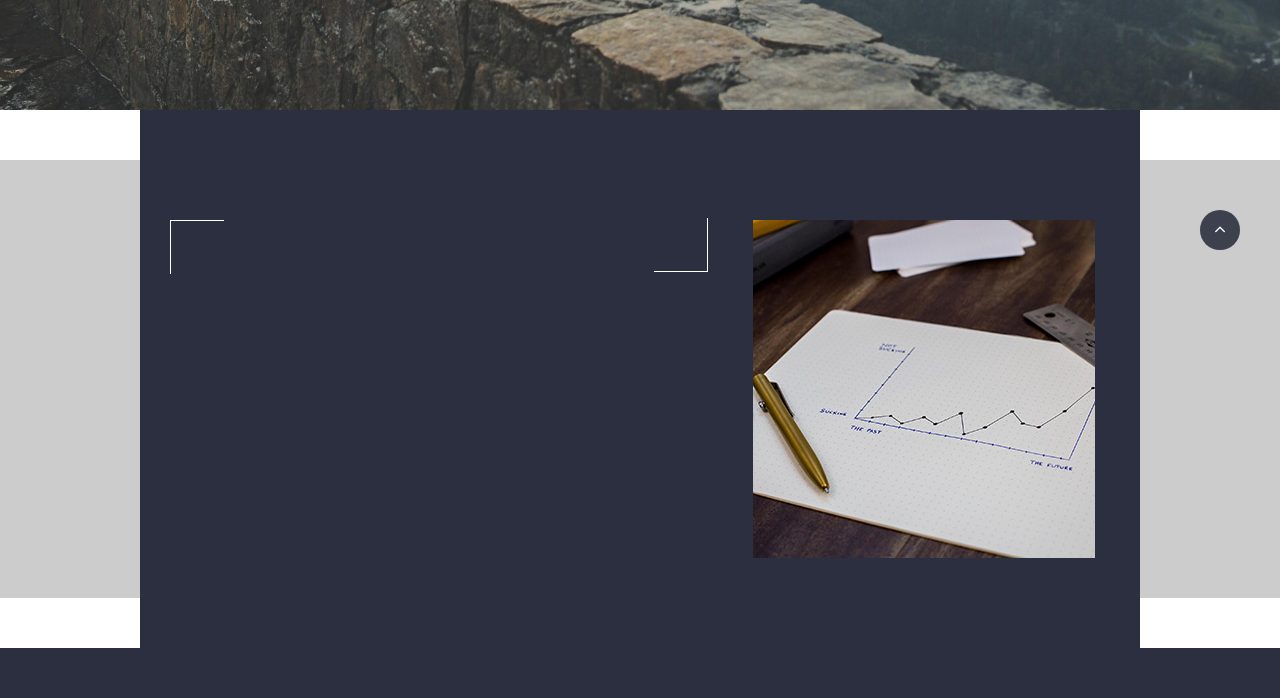
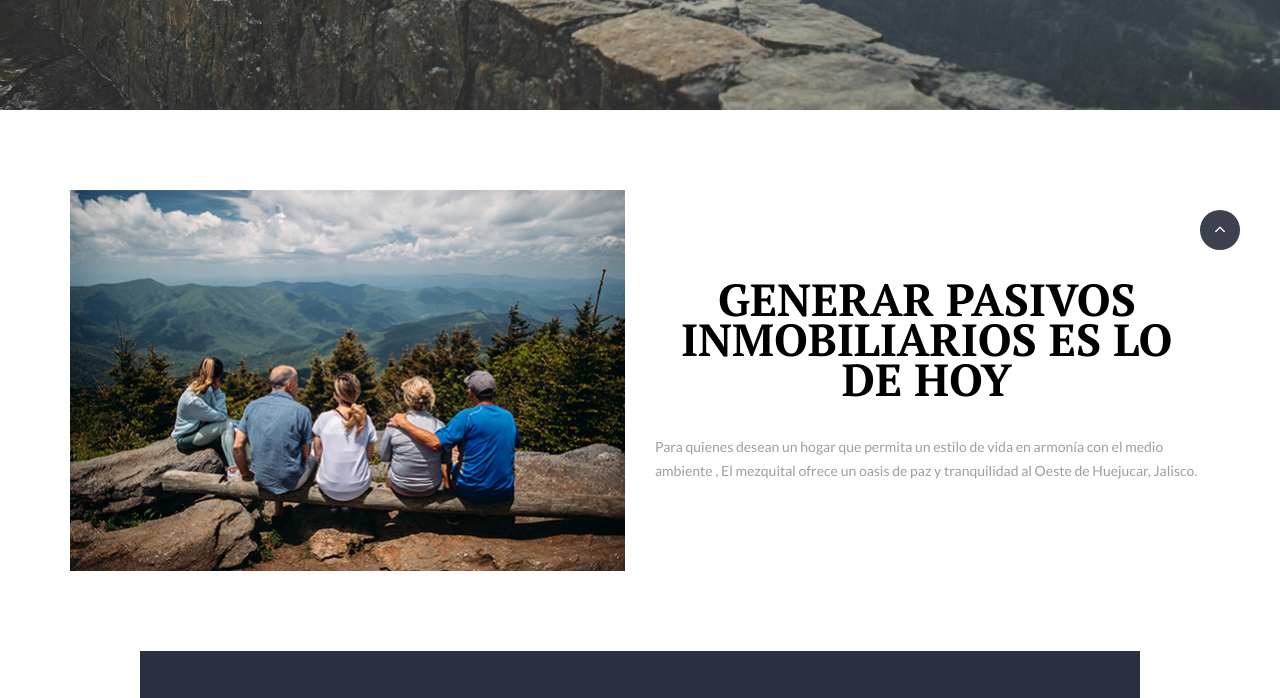
Before and after one commit to esmeralda17/ProyNue, a plain HTML site: page Ubicación.html in a window 1280 px wide. Shown: the part 610-1308 px from the top of the page. Drawn offline with Linux system fonts and the light colour scheme; files whose address does not match are found by name.

Commit message:
Desarrollo de modulo ubicacion
se inserta informacion y mapa de el mezquital

```diff
--- a/Ubicación.html
+++ b/Ubicación.html
@@ -20,26 +20,44 @@
     <script src="header.js" type="text/javascript"></script>
 
     <!-- aqui empieza la seccion -->
-    <section class="bg-displaced-wrap">
+    <section class="section section-sm section-first bg-default text-md-left" style="margin-bottom: 10vh; padding-top: 10vh;">
+      <div class="container">
+        <div class="row row-50 align-items-center justify-content-center justify-content-xl-between">
+          <div class="col-lg-6 text-center wow fadeInUp"><img src="images/familia556x382.jpg" alt="" width="556" height="382"/>
+          </div>
+          <div class="col-lg-6 wow fadeInRight" data-wow-delay=".1s">
+            <div class="box-width-lg-470">
+              <h3><center>GENERAR PASIVOS
+                INMOBILIARIOS ES LO DE HOY</center></h3>
+              <!-- Bootstrap tabs-->
+              <div class="tabs-custom tabs-horizontal tabs-line tabs-line-big tabs-line-style-2 text-center text-md-left" id="tabs-7" >
+                <!-- Nav tabs-->
+
+                <!-- Tab panes-->
+                <div class="tab-content">
+                  <div class="tab-pane fade show active" id="tabs-7-1">
+                    <p>Para quienes desean un hogar que permita un estilo de vida en armonía con el medio ambiente
+                      , El mezquital ofrece un oasis de paz y tranquilidad al Oeste de Huejucar, Jalisco.</p>
+                  </div>
+                </div>
+              </div>
+            </div>
+          </div>
+        </div>
+      </div>
+    </section>
+    <section class="bg-displaced-wrap"style="margin-bottom: 10vh;">
       <div class="bg-displaced-body">
         <div class="container">
           <div class="inset-xl-left-70 inset-xl-right-70">
             <article class="box-cart bg-ebony-clay">
-              <div class="box-cart-image"><img src="images/AboutUS_342x338.jpg" alt="" width="342" height="338"/>
-              </div>
-              <div class="box-cart-body">
-                <blockquote class="blockquote-complex blockquote-complex-inverse">
-                  <h3></h3>
-
-
-                </blockquote>
-                <div class="button-wrap inset-md-left-70"></div>
+              <div class="box-cart-image"><img src="images/mapa-711x524.jpg" alt="" width="342" height="338"/>
               </div>
             </article>
           </div>
         </div>
       </div>
-      <div class="bg-displaced bg-image" style="background-image: url(images/home-1.jpg);"></div>
+      <div class="bg-displaced bg-image" style="background-image: url(images/parallax-1919x527.jpg);"></div>
     </section>
 
 
--- a/header.js
+++ b/header.js
@@ -24,7 +24,7 @@ document.write(`
                           <li class="__slider-header-item"><a href="index.html">Inicio</a></li>
                           <li class="__slider-header-item"><a href="quienesSomos.html">Quiénes somos</a></li>
                           <li class="__slider-header-item"><a href="Plusvalía.html">plusvalía</a></li>
-                          <li class="__slider-header-item"><a href="Master Plan.html">Master Plan</a></li>
+                          <li class="__slider-header-item"><a href="MasterPlan.html">Master Plan</a></li>
                           <li class="__slider-header-item"><a href="Ubicación.html">Ubicación</a></li>
                           <li class="__slider-header-item"><a href="contactanos.html">Contacto</a></li>
                         </ul>
@@ -49,7 +49,7 @@ document.write(`
                           <li class="__slider-header-item"><a href="index.html">Inicio</a></li>
                           <li class="__slider-header-item"><a href="quienesSomos.html">Quiénes somos</a></li>
                           <li class="__slider-header-item"><a href="Plusvalía.html">plusvalía</a></li>
-                          <li class="__slider-header-item"><a href="Master Plan.html">Master Plan</a></li>
+                          <li class="__slider-header-item"><a href="MasterPlan.html">Master Plan</a></li>
                           <li class="__slider-header-item"><a href="Ubicación.html">Ubicación</a></li>
                           <li class="__slider-header-item"><a href="contactanos.html">Contacto</a></li>
                         </ul>
@@ -74,7 +74,7 @@ document.write(`
                         <li class="__slider-header-item"><a href="index.html">Inicio</a></li>
                         <li class="__slider-header-item"><a href="quienesSomos.html">Quiénes somos</a></li>
                         <li class="__slider-header-item"><a href="Plusvalía.html">plusvalía</a></li>
-                        <li class="__slider-header-item"><a href="Master Plan.html">Master Plan</a></li>
+                        <li class="__slider-header-item"><a href="MasterPlan.html">Master Plan</a></li>
                         <li class="__slider-header-item"><a href="Ubicación.html">Ubicación</a></li>
                         <li class="__slider-header-item"><a href="contactanos.html">Contacto</a></li>
                         </ul>
```
Also changed, not shown: MasterPlan.html (renamed from Master Plan.html), css/style.css, images/familia556x382.jpg (added), images/mapa-711x524.jpg (added).
